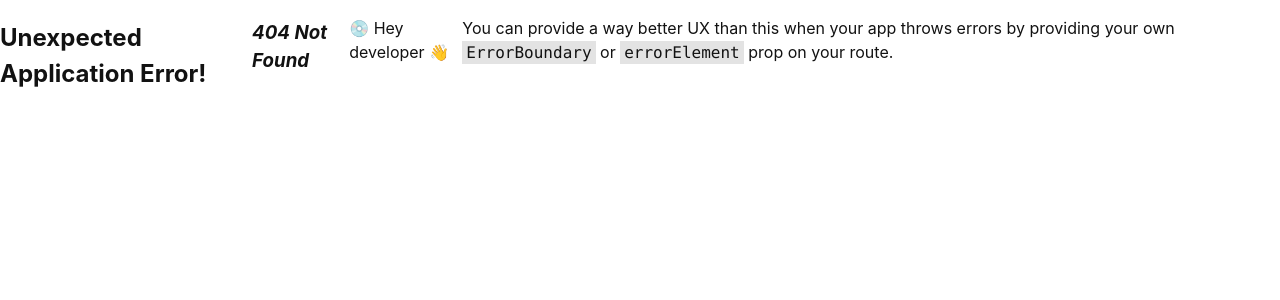
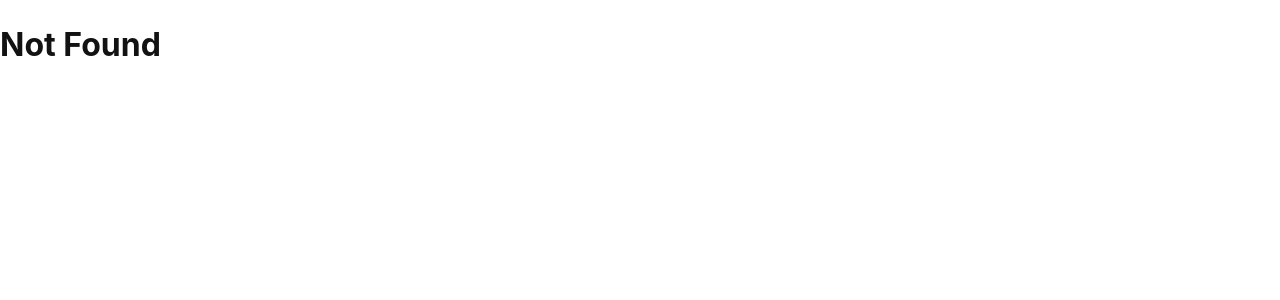
Before and after one commit to shyamsha/react-template-webpack, a React (Create React App) app: page / in a window 1280 px wide. Before the commit this address had no page. Shown: the top 300 px of the page. Built offline with nearby package versions, Linux system fonts and the light colour scheme.

Commit message:
adding not found router

```diff
--- a/src/navigator/AppNavigator.js
+++ b/src/navigator/AppNavigator.js
@@ -3,15 +3,17 @@ import * as React from "react";
 // import Counter from "src/components/Counter";
 import Home from "src/components/Home";
 // import Sidebar from "src/layouts/sidebar/Sidebar";
-// import { routeEnums } from "./routeEnums";
+import { routeEnums } from "./routeEnums";
 import { createBrowserRouter, RouterProvider } from "react-router-dom";
 // import Contact, { loader as contactLoader } from "src/Contact";
-// import RouteError from "./RouteError";
+import RouteError from "./RouteError";
 // import SideBar, {
 //   loader as rootLoader,
 //   action as rootAction,
-// } from "src/navigator/SideBar";
+// } from "src/SideBar";
 // import EditContact, { action as editAction } from "src/EditContact";
+
+import NotFound from "./NotFound";
 
 const AppNavigator = () => {
   const router = createBrowserRouter([
@@ -36,8 +38,13 @@ const AppNavigator = () => {
     //   ],
     // },
     {
-      path: "home",
+      path: routeEnums.HOME,
       element: <Home />,
+      errorElement: <RouteError />,
+    },
+    {
+      path: "*",
+      element: <NotFound />,
     },
   ]);
 
--- /dev/null
+++ b/src/navigator/NotFound.js
@@ -0,0 +1,11 @@
+import React from "react";
+
+const NotFound = () => {
+  return (
+    <div>
+      <h1>Not Found</h1>
+    </div>
+  );
+};
+
+export default NotFound;
```
Also changed, not shown: src/SideBar.js (renamed from src/navigator/SideBar.js).
